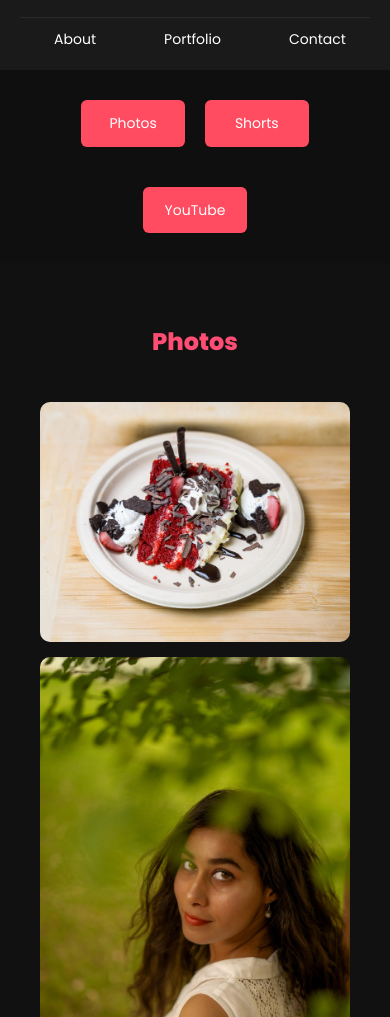
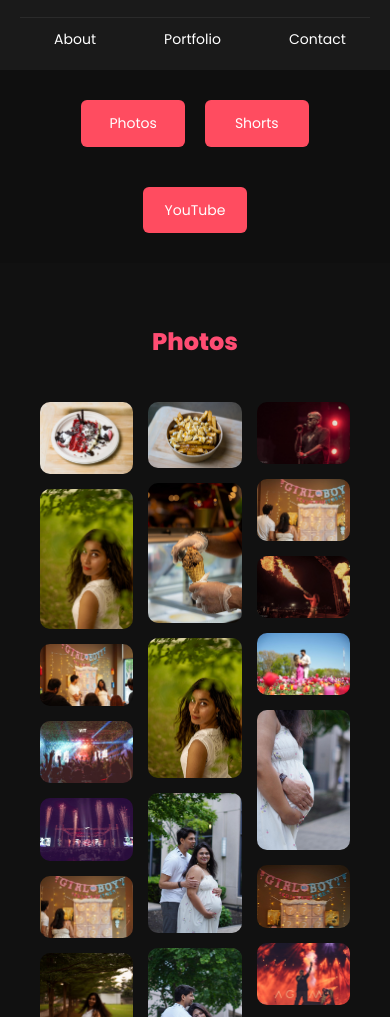
Before and after one commit to SaarthakTandon/modoframe, a plain HTML site: page portfolio.html in a window 390 px wide. Shown: the part 63-1080 px from the top of the page. Drawn offline with Linux system fonts and the light colour scheme.

Commit message:
Update portfolio.html

```diff
--- a/portfolio.html
+++ b/portfolio.html
@@ -38,7 +38,7 @@
 
 @media (max-width: 600px) {
   .carousel-grid {
-    column-count: 1;
+    column-count: 3;
   }
 }
 
```
